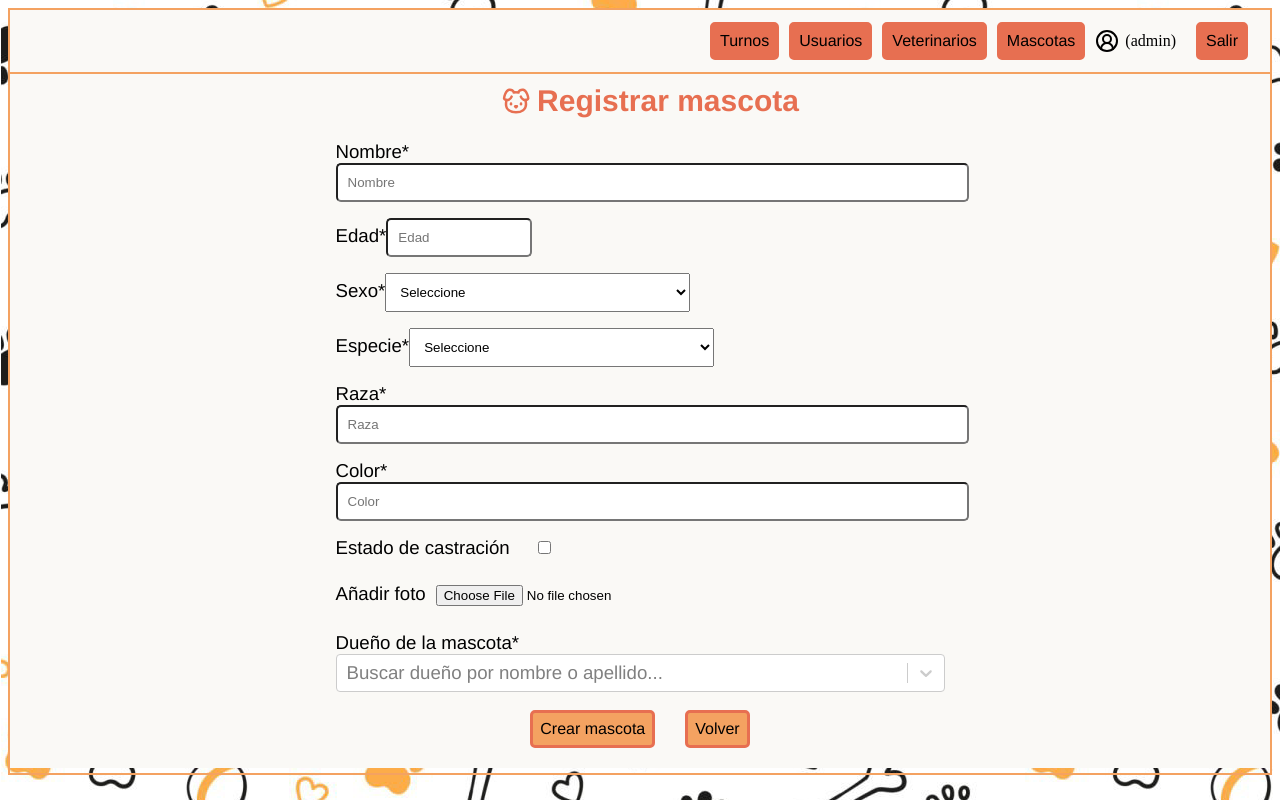
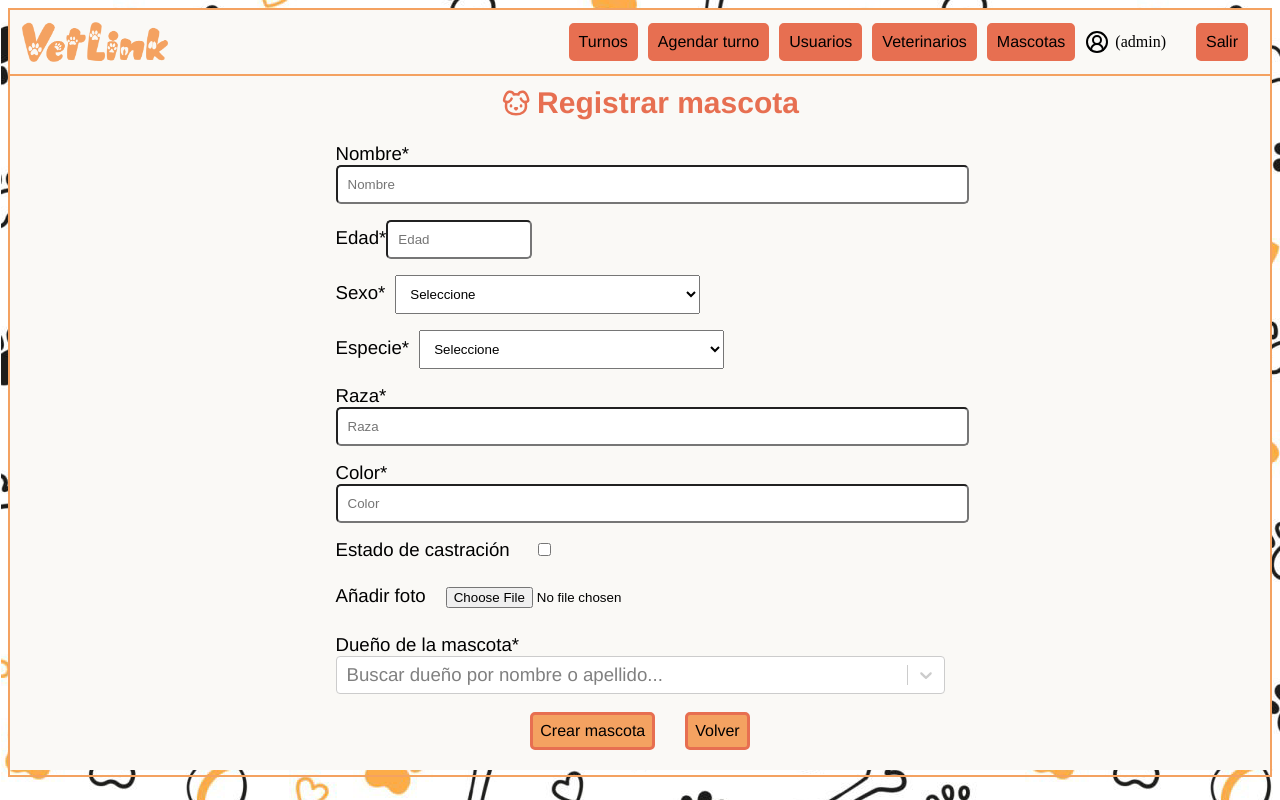
Before and after one commit to MikYY8/VetLink-frontend-web, a React (Vite) app: page /register-pet in a window 1280 px wide. Built offline with nearby package versions, Linux system fonts and the light colour scheme; sample sign-in values are in the browser's storage.

Commit message:
IU 95% done

```diff
--- a/src/components/Navbar.jsx
+++ b/src/components/Navbar.jsx
@@ -1,6 +1,8 @@
 import { Link, useNavigate } from "react-router-dom";
 import { CircleUserRound } from "lucide-react"
 import '../styles/main.css'
+import logo from "../assets/logo-vetlink.png";
+
 
 function Navbar() {
 
@@ -17,10 +19,18 @@ function Navbar() {
 
   return (
     <nav className="navbar">
+      <img className="logo-vetlink" src={logo} alt="logo" />
 
+      <div className="navbar-right">
         <Link to="/dashboard">
           <button className="btn-nvb">
             Turnos
+          </button>
+        </Link>
+
+        <Link to="/create-appointment">
+          <button className="btn-nvb">
+            Agendar turno
           </button>
         </Link>
 
@@ -42,7 +52,7 @@ function Navbar() {
           </button>
         </Link>
 
-      <span style={{ display: "flex", alignItems: "center", gap: "6px" }}>
+        <span className="user-info">
           <CircleUserRound />
           {email} ({role})
         </span>
@@ -53,6 +63,7 @@ function Navbar() {
           style={{ marginLeft: "20px" }}
         >Salir</button>
 
+      </div>
     </nav>
   );
 };
--- a/src/pages/Dashboard.jsx
+++ b/src/pages/Dashboard.jsx
@@ -116,11 +116,6 @@ function Dashboard() {
 
           {/*    FILTROS     */}
         <div className="container">
-          <Link to="/create-appointment">
-            <button className="btn-nvb">
-              Agendar turno
-            </button>
-          </Link>
               {/*    POR VETERINARIO     */}
             <label className="label">Por veterinario</label>
               <select className="vet-filter" value={vetId} onChange={(e) => setVetId(e.target.value)}>
--- a/src/pages/Login.jsx
+++ b/src/pages/Login.jsx
@@ -1,7 +1,7 @@
 import { useState } from "react";
 import axios from "axios";
-import { toast } from "react-toastify";
 import { jwtDecode } from "jwt-decode";
+import { PawPrint } from 'lucide-react';
 
 function Login() {
   const [email, setEmail] = useState("");
@@ -32,7 +32,7 @@ function Login() {
   return (
     <div className="login-container">
       <div className="login-container-child">
-        <h2 className="login-text">Login</h2>
+        <h2 className="login-text"><PawPrint size={30} /> Login</h2>
         <hr className="white-bar" />
 
         <form onSubmit={handleSubmit}>
--- a/src/pages/RegisterPet.jsx
+++ b/src/pages/RegisterPet.jsx
@@ -165,7 +165,7 @@ function RegisterPet() {
                     <label htmlFor="name">
                         Nombre*
                         <input
-                            className="pet-input-1"
+                            id="pet-input-1"
                             name="name"
                             placeholder="Nombre"
                             value={formData.name}
@@ -177,7 +177,7 @@ function RegisterPet() {
                     <label htmlFor="age">
                         Edad*
                         <input
-                            className="pet-input-2"
+                            id="pet-input-2"
                             name="age"
                             placeholder="Edad"
                             value={formData.age}
@@ -188,7 +188,7 @@ function RegisterPet() {
 
                     <label htmlFor="sex">
                         Sexo*
-                        <select className="pet-input-3" name="sex" value={formData.sex} onChange={handleChange}>
+                        <select id="pet-input-3" name="sex" value={formData.sex} onChange={handleChange}>
                             <option value="">Seleccione</option>
                             <option value="M">M</option>
                             <option value="F">F</option>
@@ -198,7 +198,7 @@ function RegisterPet() {
 
                     <label htmlFor="species">
                         Especie*
-                        <select className="pet-input-4" name="species" value={formData.species} onChange={handleChange}>
+                        <select id="pet-input-4" name="species" value={formData.species} onChange={handleChange}>
                             <option value="">Seleccione</option>
                             <option value="DOG">Perro</option>
                             <option value="CAT">Gato</option>
@@ -209,7 +209,7 @@ function RegisterPet() {
                     <label htmlFor="breed">
                         Raza*
                         <input
-                            className="pet-input-5"
+                            id="pet-input-5"
                             name="breed"
                             placeholder="Raza"
                             value={formData.breed}
@@ -221,7 +221,7 @@ function RegisterPet() {
                     <label htmlFor="color">
                         Color*
                         <input
-                            className="pet-input-6"
+                            id="pet-input-6"
                             name="color"
                             placeholder="Color"
                             value={formData.color}
@@ -233,7 +233,7 @@ function RegisterPet() {
                     <label htmlFor="isNeutered">
                         Estado de castración
                         <input
-                            className="pet-input-7"
+                            id="pet-input-7"
                             type="checkbox"
                             name="isNeutered"
                             checked={formData.isNeutered}
@@ -244,7 +244,7 @@ function RegisterPet() {
                     <label htmlFor="photoUrl" >
                         Añadir foto
                         <input
-                            className="pet-input-8"
+                            id="pet-input-8"
                             type="file"
                             accept="image/*"
                             onChange={handleFileChange}
@@ -254,7 +254,7 @@ function RegisterPet() {
                     <label>
                         Dueño de la mascota*
                         <Select
-                            className="pet-input-9"
+                            id="pet-input-9"
                             placeholder="Buscar dueño por nombre o apellido..."
                             isLoading={loadingOwners}
                             options={ownerOptions}
--- a/src/styles/main.css
+++ b/src/styles/main.css
@@ -37,11 +37,16 @@ body{
 
 .navbar{
   display: flex;
-  flex-direction: row;
-  justify-content: flex-end;
+  align-items: center;
+  justify-content: space-between; /* logo izq / resto der */
   background-color: var(--white);
   padding: 12px;
   border-bottom: 2px solid var(--primary);
+}
+
+.navbar-right{
+  display: flex;
+  align-items: center;
 }
 
 .btn-nvb{
@@ -53,6 +58,23 @@ body{
   padding: 7px;
   font-size: 12pt;
   font-family: var(--primary-font);
+}
+
+.btn-nvb:hover{
+  transform: scale(1.2);
+  transition: 200ms ease-in;
+}
+
+.user-info{
+  display: flex;
+  align-items: center;
+  gap: 6px;
+  margin-right: 10px;
+}
+
+.logo-vetlink{
+  height: 40px;
+  cursor: pointer;
 }
 
 /* ==================   LOGIN   ================== */
@@ -71,6 +93,9 @@ body{
 }
 
 .login-text{
+    display: flex;
+  align-items: center;
+  gap: 6px;
   font-family: var(--primary-font);
   font-size: 30px;
   justify-content: center;
@@ -138,25 +163,6 @@ label{
   padding: 5px;
   font-size: 14pt;
   font-family: var(--primary-font);
-}
-
-input{
-  padding: 10px;
-  border-radius: 5px;
-  width: 100%;
-}
-
-.pet-input-2{
-  width: 20%;
-}
-
-.pet-input-3, .pet-input-4, .pet-input-8{
-  width: 50%;
-  padding: 10px;
-}
-
-.pet-input-7{
-  width: 10%;
 }
 
 .vet-filter{
@@ -242,16 +248,16 @@ label{
   flex-direction: column;
 }
 
-/* ==================   APPOINTMENTS   ================== */
+/* ==================   PETS, VETS & USERS REGISTER   ================== */
 
-.pets-form-dad{
+.pets-form-dad, .vets-form-dad, .users-form-dad{
   display: flex;
   align-items: center;
   justify-content: center;
   margin: 5px;
 }
 
-.pets-form-child{
+.pets-form-child, .vets-form-child, .users-form-child{
   display: flex;
   flex-direction: column;
   padding: 0px 50px;
@@ -265,7 +271,7 @@ label{
   padding-bottom: 10px;
 }
 
-.pet-btn{
+.pet-btn, .vet-btn, .user-btn{
   margin: 0px 15px 10px;
   background-color: var(--primary);
   border: 3px solid var(--accent);
@@ -280,3 +286,47 @@ label{
 .pet-btn:hover{
   background-color: var(--accent);
 }
+
+#pet-input-1, #pet-input-2, #pet-input-5, #pet-input-6, #user-input-1, #user-input-2, #user-input-3, #user-input-4{
+  padding: 10px;
+  border-radius: 5px;
+  width: 100%;
+}
+
+#pet-input-2{
+  width: 20%;
+}
+
+#pet-input-3, #pet-input-4, #pet-input-8, #vet-input-8, #user-input-5{
+  width: 50%;
+  padding: 10px;
+  margin-left: 10px;
+}
+
+#pet-input-7{
+  width: 10%;
+}
+
+#vet-input-1, #phone{
+  padding: 10px;
+  border-radius: 5px;
+  width: 100%;
+}
+
+#vet-input-3{
+  margin-left: 10px;
+  width: 50%;
+  padding: 10px;
+}
+
+#vet-work-schedule-1{
+ margin: 0px 5px 0px 0px;
+  padding: 10px;
+  border-radius: 5px;
+}
+
+#vet-work-schedule-2{
+  margin: 0px 5px 0px 10px;
+  padding: 10px;
+  border-radius: 5px;
+}
```
Also changed, not shown: src/pages/RegisterUser.jsx (+17 -9 lines), src/pages/RegisterVet.jsx (+21 -8 lines), src/assets/logo-vetlink.png (added). Lines whose indentation alone changed are shown as unchanged.
